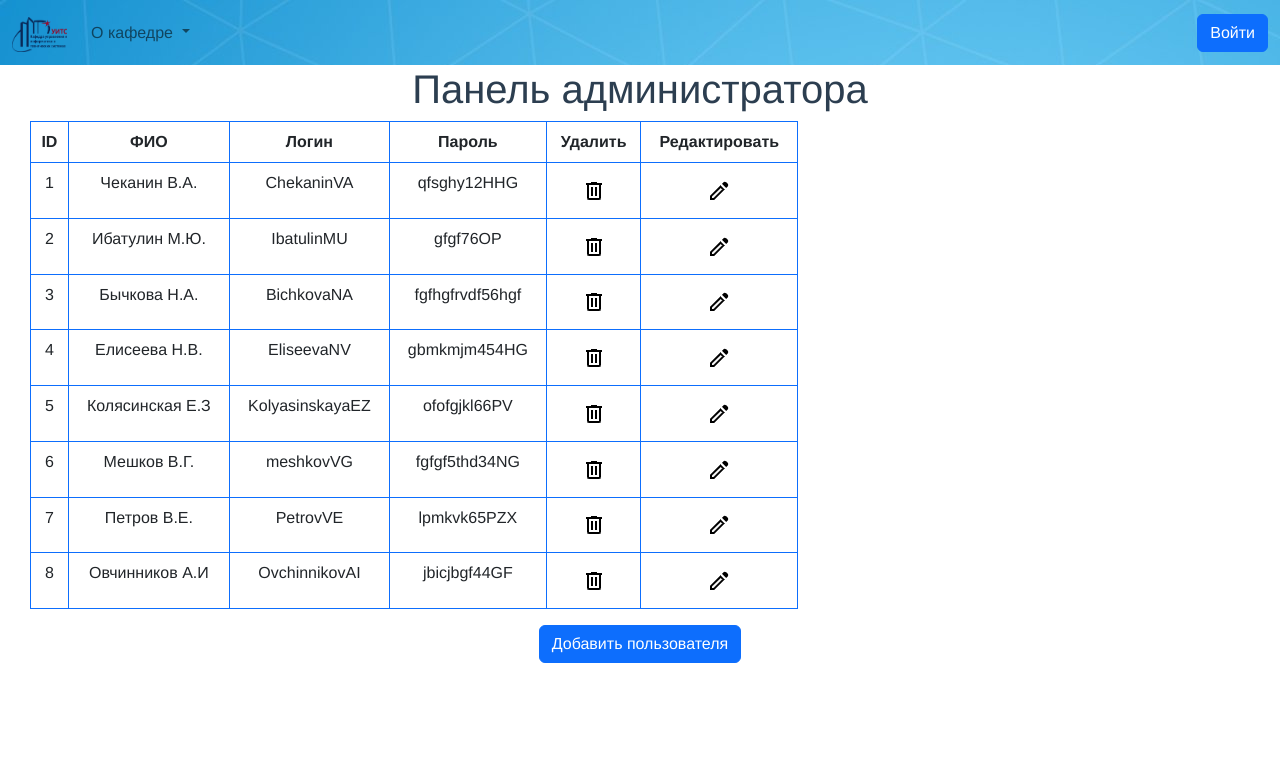
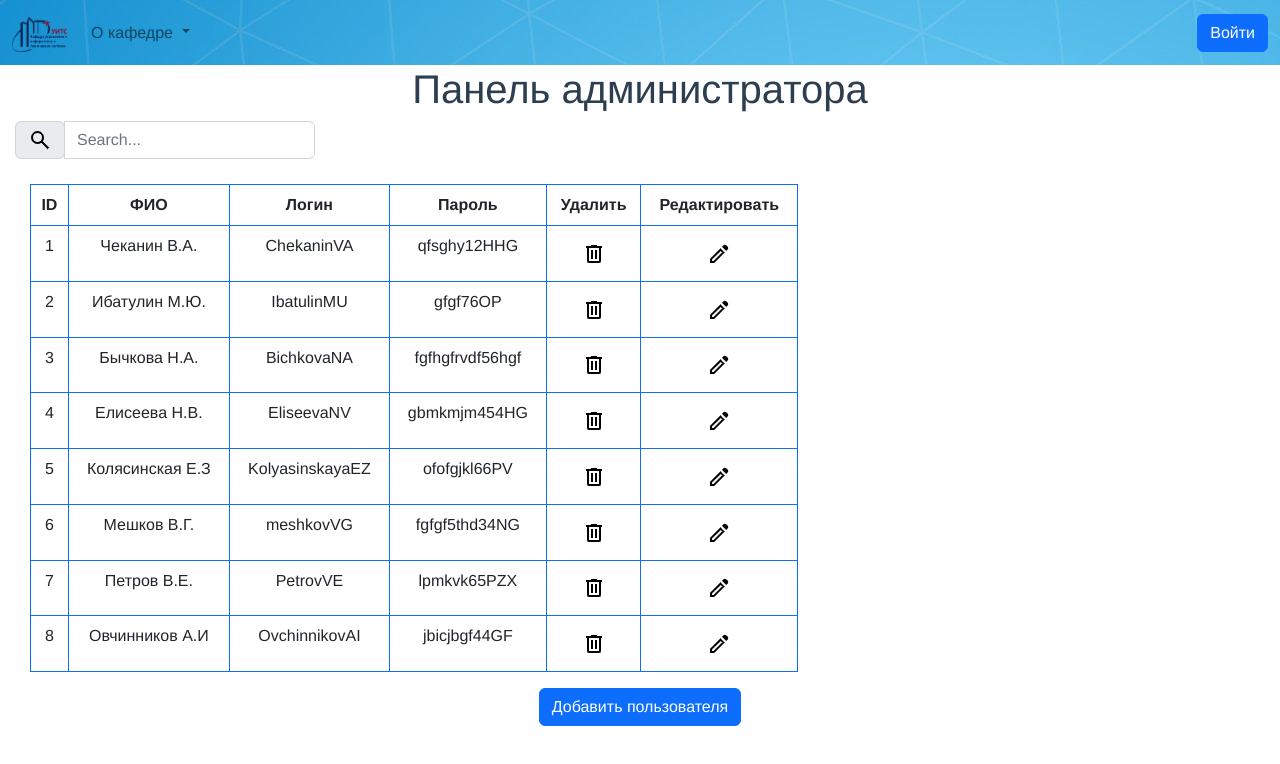
Before and after one commit to ianaomalova/frontendcorpportal, a Vue app: page /admin in a window 1280 px wide. Shown: the top 764 px of the page. Built offline with nearby package versions, Linux system fonts and the light colour scheme.

Commit message:
Добавлен поиск по имени в админку

```diff
--- a/src/components/admins/Users.vue
+++ b/src/components/admins/Users.vue
@@ -1,5 +1,12 @@
 <template>
     <h1>Панель администратора</h1>
+    <div class="input-group" style="max-width: 300px; margin-bottom: 25px; margin-left: 15px">
+        <div class="input-group-prepend">
+            <span class="input-group-text"><img src="icons/search_FILL0_wght400_GRAD0_opsz24.png" alt=""></span>
+        </div>
+        <input type="text" class="form-control" placeholder="Search..." v-model="searchQuery">
+
+    </div>
     <div>
         <table class="table table-bordered border-primary" style="max-width: 60%; margin-left: 30px">
             <thead>
@@ -13,7 +20,7 @@
                 </tr>
             </thead>
             <tbody>
-                <tr v-for="(user, index) in listOfUsers" :key="user.id">
+                <tr v-for="(user, index) in filteredUsers" :key="user.id">
                     <td>{{user.id}}</td>
                     <td>{{user.name}}</td>
                     <td v-if="editIndex === index && editNow === true"><input class="form-control" type="text" v-model="user.login"></td>
@@ -96,8 +103,7 @@
                 editNow: false,
                 currentIndex: '',
                 newUser: {},
-
-
+                searchQuery: '',
             }
         },
         methods: {
@@ -124,6 +130,11 @@
                 this.listOfUsers.push(this.newUser);
                 this.newUser = {};
             }
+        },
+        computed: {
+            filteredUsers() {
+                return this.listOfUsers.filter(el => el.name.toLowerCase().includes(this.searchQuery.toLowerCase()));
+            }
         }
 
     }
```
